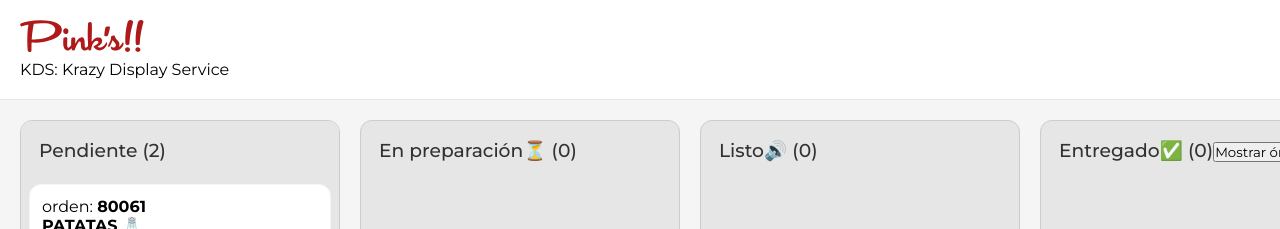
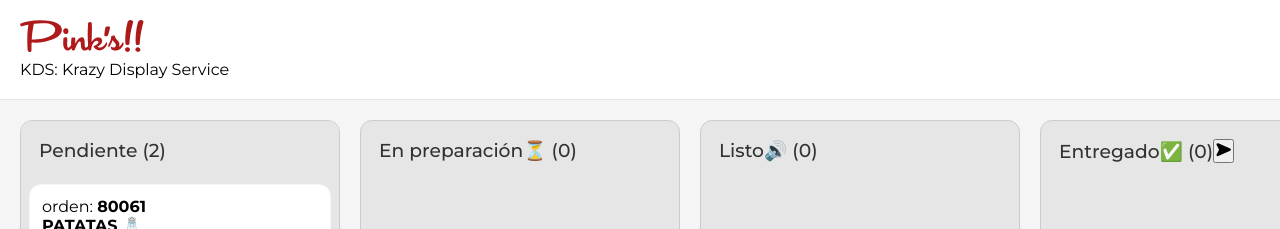
Before and after one commit to RaulCDev/pinks-tech-test-kds, a Next.js app: page / in a window 1280 px wide. Shown: the top 229 px of the page. Built offline with nearby package versions, Linux system fonts and the light colour scheme.

Commit message:
svg arrows

```diff
--- /dev/null
+++ b/bases/ArrowDown.tsx
@@ -0,0 +1,5 @@
+export function ArrowDown() {
+    return (
+      <svg xmlns="http://www.w3.org/2000/svg" width="1.3em" height="1.3em" viewBox="0 0 24 24"><path fill="currentColor" d="m3.165 4.497l7.362 16.51c.59 1.324 2.355 1.324 2.946 0l7.362-16.51c.667-1.495-.814-3.047-2.202-2.306L12.73 5.343c-.459.245-1 .245-1.458 0L5.367 2.191c-1.388-.74-2.87.81-2.202 2.306"/></svg>
+    )
+}
--- /dev/null
+++ b/bases/ArrowRight.tsx
@@ -0,0 +1,5 @@
+export function ArrowRight() {
+    return (
+      <svg xmlns="http://www.w3.org/2000/svg" width="1.3em" height="1.3em" viewBox="0 0 24 24"><path fill="currentColor" d="m4.497 20.835l16.51-7.363c1.324-.59 1.324-2.354 0-2.944L4.497 3.164c-1.495-.667-3.047.814-2.306 2.202l3.152 5.904c.245.459.245 1 0 1.458l-3.152 5.904c-.74 1.388.81 2.87 2.306 2.202"/></svg>
+    )
+  }
--- a/components/Column/Column.tsx
+++ b/components/Column/Column.tsx
@@ -1,6 +1,10 @@
 import { useState } from "react";
 import s from "./Column.module.scss";
 import { Order } from "@/dtos/Order.dto";
+import { ArrowDown } from "@/bases/ArrowDown";
+import { ArrowRight } from "@/bases/ArrowRight";
+
+
 
 export type ColumnProps = {
   orders: Array<Order>;
@@ -19,7 +23,7 @@ export default function Column(props: ColumnProps) {
           {props.title} ({props.orders.length})
           {props.showToggleButton && (
             <button onClick={() => setShowOrders(!showOrders)}>
-              {showOrders ? "Ocultar órdenes" : "Mostrar órdenes"}
+              {showOrders ? <ArrowDown /> : <ArrowRight />}
             </button>
           )}
         </h3>
```
Also changed, not shown: public/downArrow.svg (added), public/rightArrow.svg (added).
